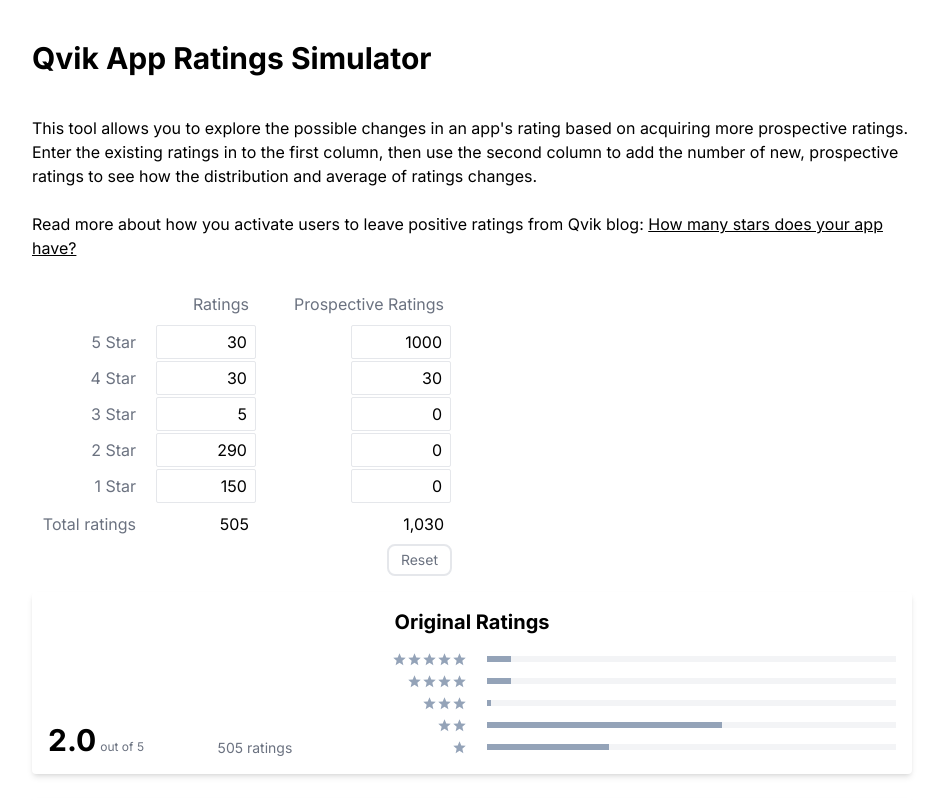
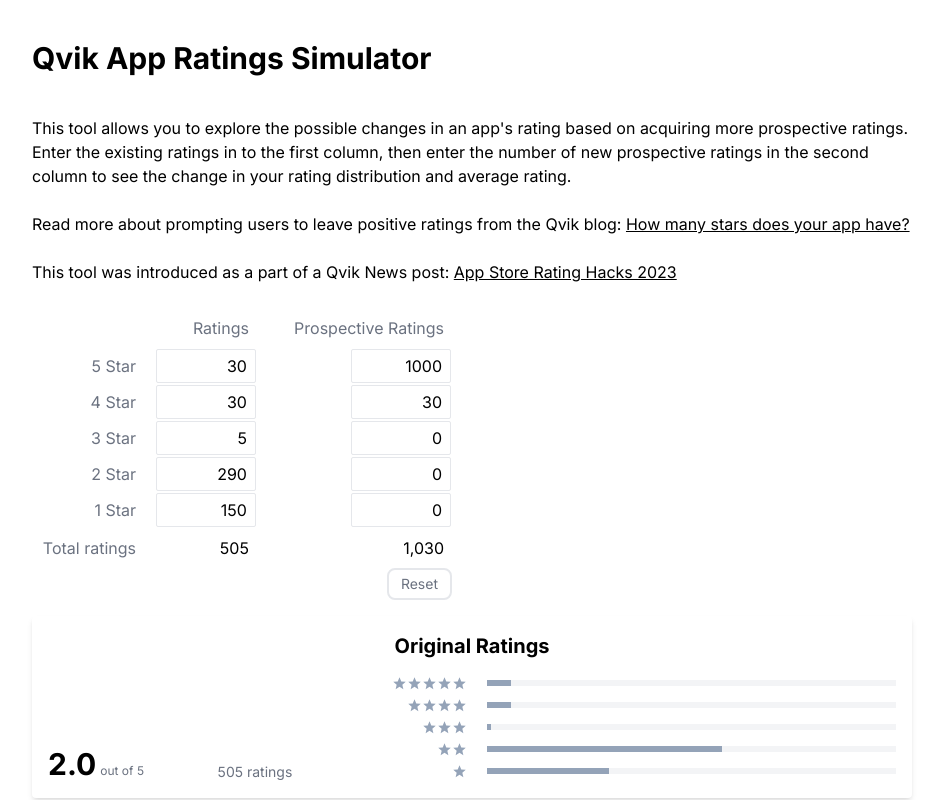
Before and after one commit to qvik/ratings-simulator, a React (Vite) app: page / in a window 1280 px wide. Shown: the top 800 px of the page, without its empty margins (168-1110 px from the left). Built offline with nearby package versions, Linux system fonts and the light colour scheme.

Commit message:
fix: Update intro text

```diff
--- a/src/App.tsx
+++ b/src/App.tsx
@@ -101,13 +101,13 @@
       <p className="mb-6">
         This tool allows you to explore the possible changes in an app's rating
         based on acquiring more prospective ratings. Enter the existing ratings
-        in to the first column, then use the second column to add the number of
-        new, prospective ratings to see how the distribution and average of
-        ratings changes.{' '}
+        in to the first column, then enter the number of new prospective ratings
+        in the second column to see the change in your rating distribution and
+        average rating.
       </p>
       <p className="mb-6">
-        Read more about how you activate users to leave positive ratings from
-        Qvik blog:{' '}
+        Read more about prompting users to leave positive ratings from the Qvik
+        blog:{' '}
         <a
           className="underline"
           href="https://qvik.com/news/how-many-stars-does-your-app-have/"
@@ -115,8 +115,16 @@
         >
           How many stars does your app have?
         </a>
-        {/* {' '}
-        and TODO: next post */}
+      </p>
+      <p className="mb-6">
+        This tool was introduced as a part of a Qvik News post:{' '}
+        <a
+          className="underline"
+          href="https://qvik.com/news/app-store-rating-hacks-2023/"
+          target={'_blank'}
+        >
+          App Store Rating Hacks 2023
+        </a>
       </p>
       <div className={'flex flex-col mb-2 max-w-[420px]'}>
         <RatingsForm
```
